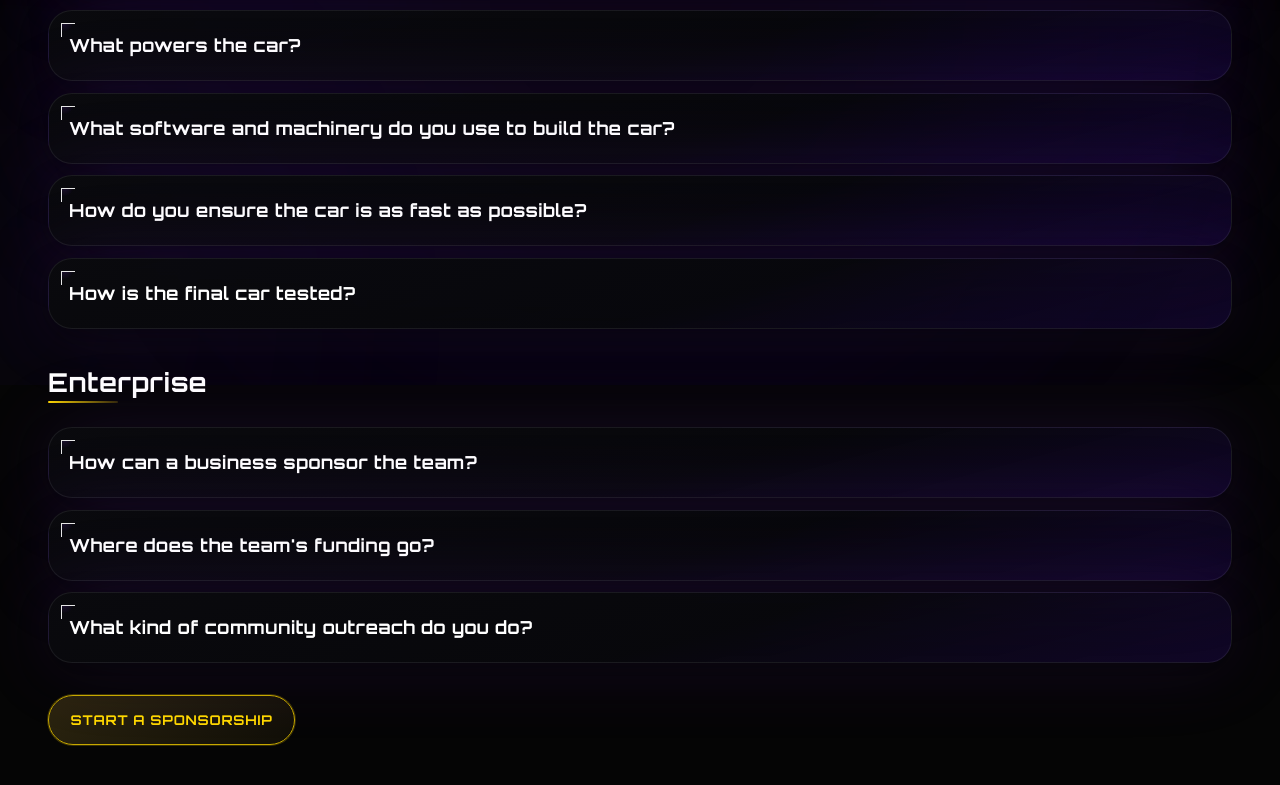
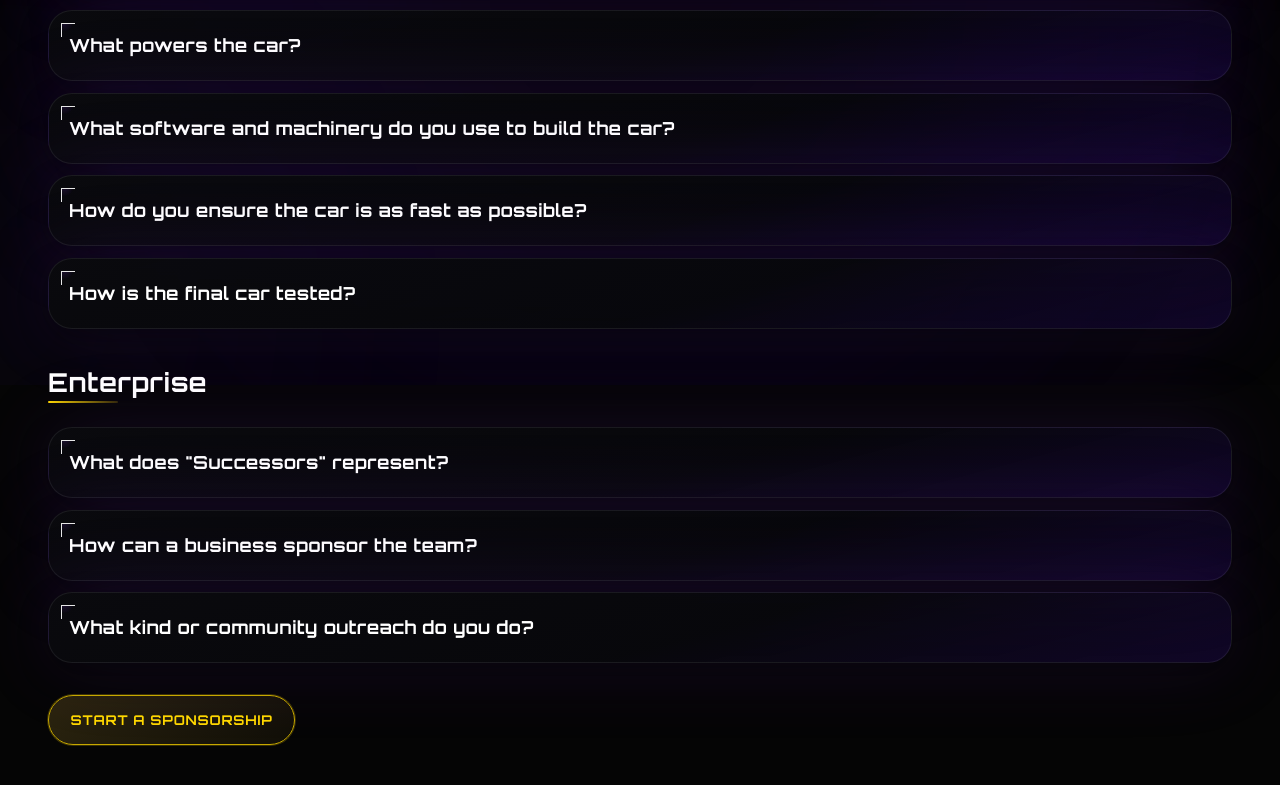
Before and after one commit to Exyywtf/Team-Successors, a Next.js app: page /faq in a window 1280 px wide. Shown: the part 415-1200 px from the top of the page. Built offline with nearby package versions, Linux system fonts and the light colour scheme.

Commit message:
Update enterprise FAQ wording and question order

```diff
--- a/src/app/(site)/faq/page.tsx
+++ b/src/app/(site)/faq/page.tsx
@@ -41,17 +41,17 @@ const engineeringFaqItems: FaqItem[] = [
 
 const enterpriseFaqItems: FaqItem[] = [
   {
+    question: 'What does "Successors" represent?',
+    answer:
+      "We chose the name Successors because we are the second generation of teams originating from GFS, carrying forward the legacy of the founding team and striving to complete their unfinished mission of becoming national champions.",
+  },
+  {
     question: "How can a business sponsor the team?",
     answer:
       'We offer multiple sponsorship tiers-from our "Speed" package to our top-tier "Champion" package. Depending on the tier, sponsors receive logo placement, collaborative social media posts, promotional videos, and dedicated representation at our events.',
   },
   {
-    question: "Where does the team's funding go?",
-    answer:
-      "Our projected budget of 25,230 AED is allocated strategically for maximum performance: 53.5% goes to engineering and manufacturing, 37.7% to enterprise and marketing, and 8.8% to team management and operations.",
-  },
-  {
-    question: "What kind of community outreach do you do?",
+    question: "What kind or community outreach do you do?",
     answer:
       "We actively engage with our community off the track. This includes hosting a charity run alongside our Champion sponsor, organizing educational AI workshops for younger students, and pitching business solutions at the Adam Burfield Enterprise Award.",
   },
```
